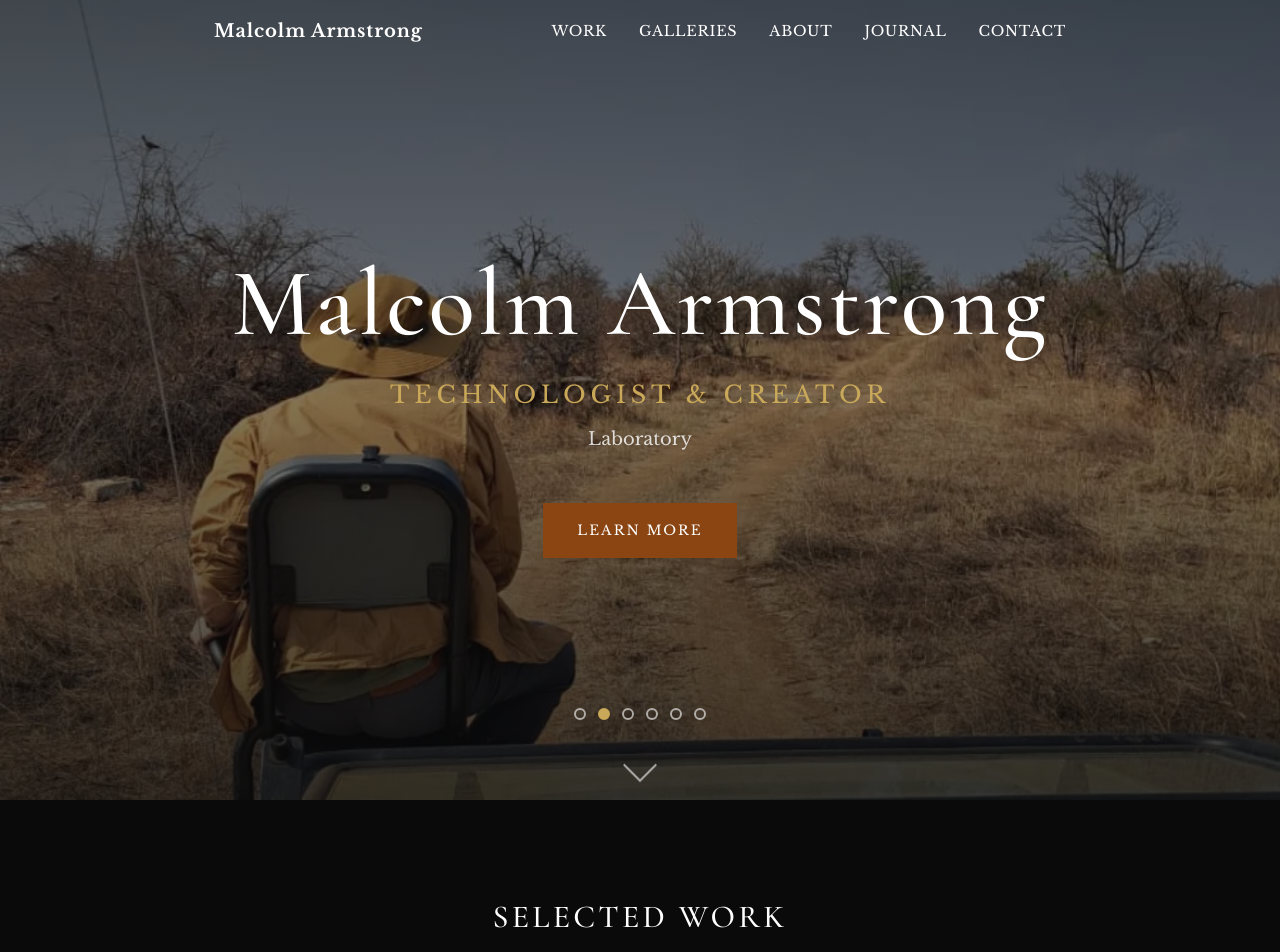
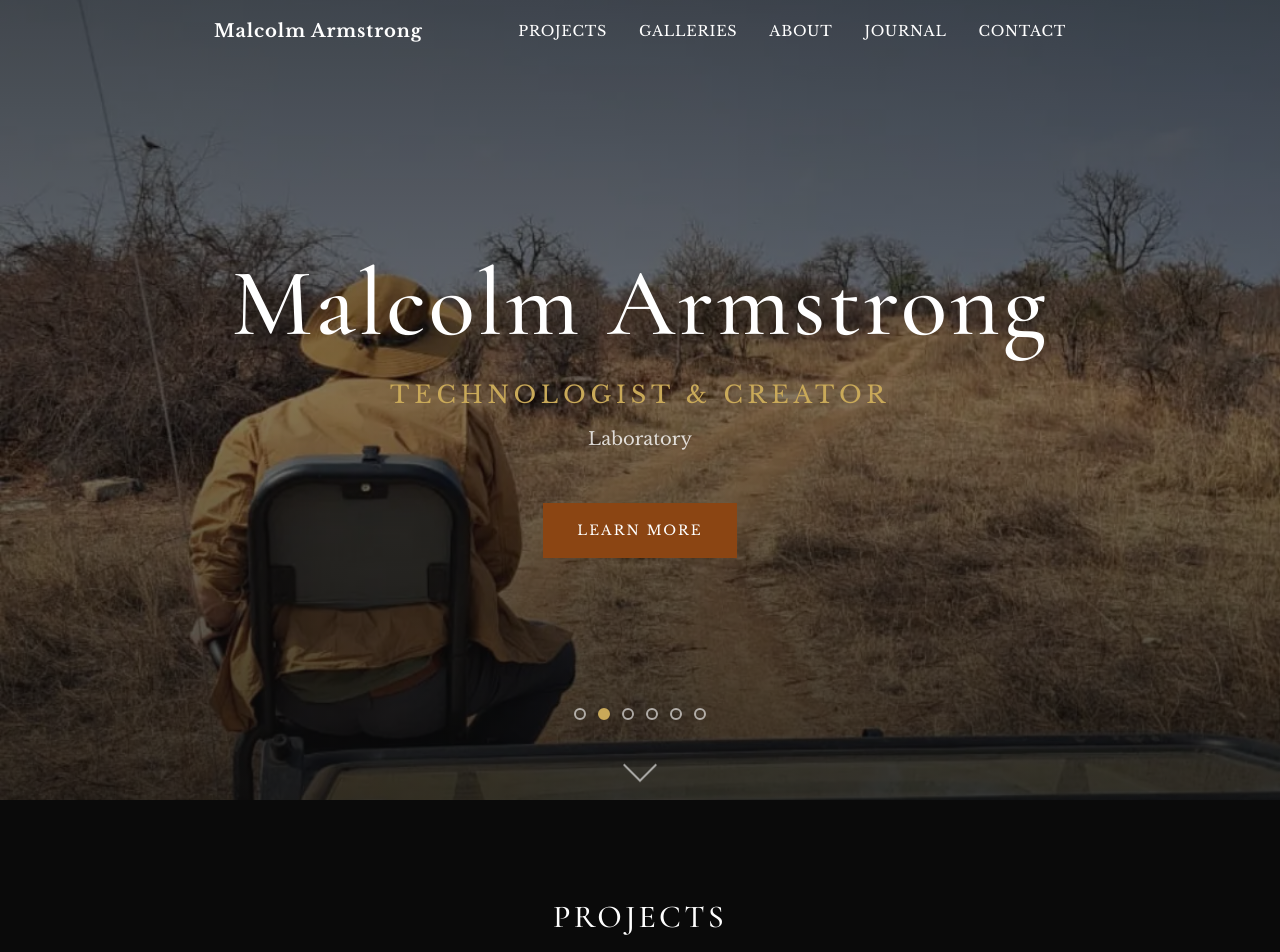
Before and after one commit to mcarm/y-eleventy-site, an Eleventy site: page src/index.njk in a window 1280 px wide. Shown: the top 952 px of the page. Built offline with nearby package versions, Linux system fonts and the light colour scheme; Eleventy itself is replaced by a stand-in of ours; files that its build step writes are made by us from their sources.

Commit message:
Rename Work to Projects

```diff
--- a/src/_includes/nav.njk
+++ b/src/_includes/nav.njk
@@ -10,7 +10,7 @@
       <span class="nav-toggle-icon"></span>
     </button>
     <ul id="nav-menu" class="nav-menu">
-      <li><a href="/#work">Work</a></li>
+      <li><a href="/#projects">Projects</a></li>
       <li><a href="/galleries/">Galleries</a></li>
       <li><a href="/#about">About</a></li>
       <li><a href="/journal/">Journal</a></li>
--- a/src/admin/config.yml
+++ b/src/admin/config.yml
@@ -52,7 +52,7 @@ collections:
           - { label: "Caption", name: "caption", widget: "string", required: false }
 
   - name: "work"
-    label: "Work Projects"
+    label: "Projects"
     folder: "src/work"
     create: true
     slug: "{{slug}}"
--- a/src/index.njk
+++ b/src/index.njk
@@ -63,9 +63,9 @@ bodyClass: home
   </div>
 </section>
 
-<section id="work" class="section work">
+<section id="projects" class="section work">
   <div class="container">
-    <h2>Selected Work</h2>
+    <h2>Projects</h2>
     <div class="project-grid">
       {%- for project in collections.work %}
       <article class="project-card">
```
